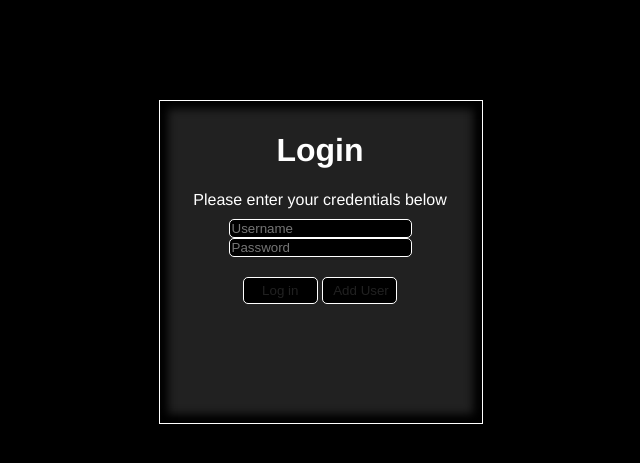
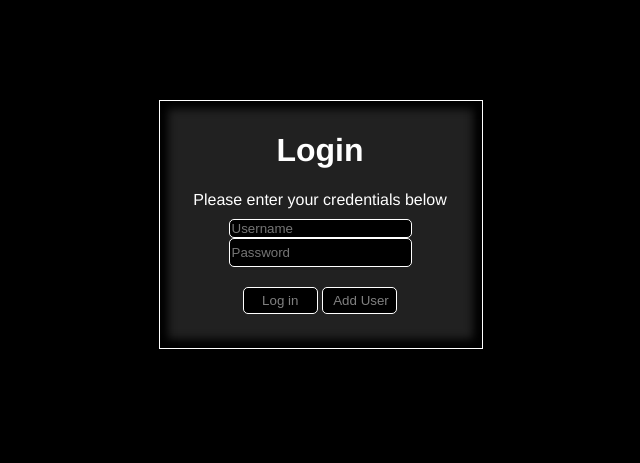
Before and after one commit to wsiao/WarmUp1, a Django app: page / in a window 1280 px wide. Shown: the top 463 px of the page, without its empty margins (319-959 px from the left). Run offline with Django 3.2, Linux system fonts and the light colour scheme; some libraries are stand-ins or nearby versions.

Commit message:
CSSAttempt

```diff
--- a/cL/static/frontEnd.css
+++ b/cL/static/frontEnd.css
@@ -3,7 +3,7 @@
 
 .box {
     width: 300px;
-    height: 300px;
+    height: 225px;
     border: thin white solid;
     background-color: #212121;
     /**background-color: rgb(243,243,243);**/
@@ -16,7 +16,7 @@
 
 input[type="submit"] {
 background: #000;
-color: #212121;
+color: #808080;
 padding: 5px 10px;
 margin: 20px 0;
 width:75px;
@@ -29,8 +29,8 @@ border: 1px solid white;
 
 input[type="password"] {
 background: #000;
-height: 120%;
-color: #212121;
+height: 25px;
+color: #808080;
 border: 1px solid white;
 -moz-border-radius: 5px;
 -webkit-border-radius: 5px;
@@ -39,7 +39,7 @@ border: 1px solid white;
 
 input[type="text"] {
 background: #000;
-color: #212121;
+color: #808080;
 border: 1px solid white;
 -moz-border-radius: 5px;
 -webkit-border-radius: 5px;
```
